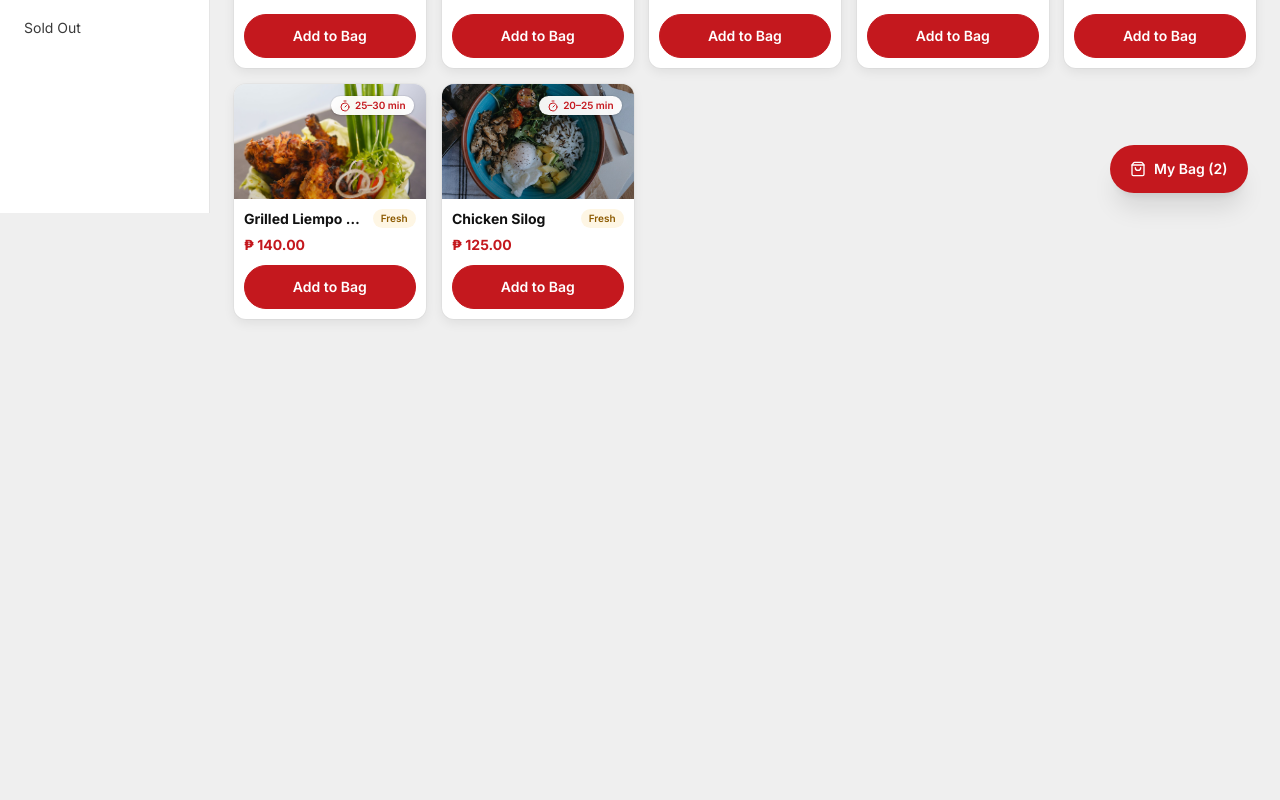
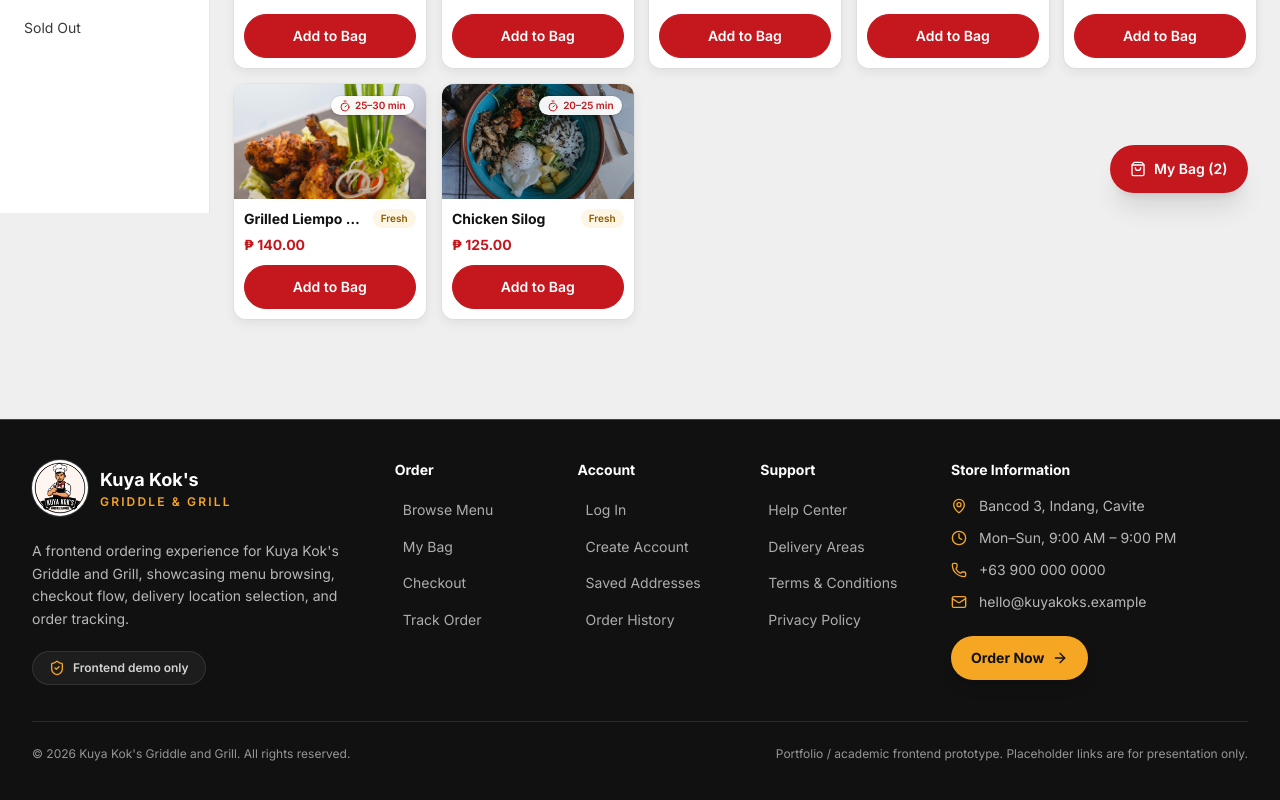
Before and after one commit to xKurty06/kokconnect, a Next.js app: page /menu in a window 1280 px wide. Shown: the part 587-1387 px from the top of the page. Before the commit the page ends 1006 px from the top, so only its background shows below. Built offline with nearby package versions, Linux system fonts and the light colour scheme.

Commit message:
feat(menu): add site footer

```diff
--- a/src/app/menu/page.tsx
+++ b/src/app/menu/page.tsx
@@ -1,5 +1,6 @@
 import type { Metadata } from "next";
 import { MenuBrowser } from "@/components/menu-browser";
+import { SiteFooter } from "@/components/site-footer";
 import { SiteHeader } from "@/components/site-header";
 
 export const metadata: Metadata = { title: "Menu" };
@@ -9,6 +10,7 @@ export default function MenuPage() {
     <div className="min-h-dvh bg-background">
       <SiteHeader active="menu" variant="red" showSearch sticky />
       <MenuBrowser />
+      <SiteFooter />
     </div>
   );
 }
```
